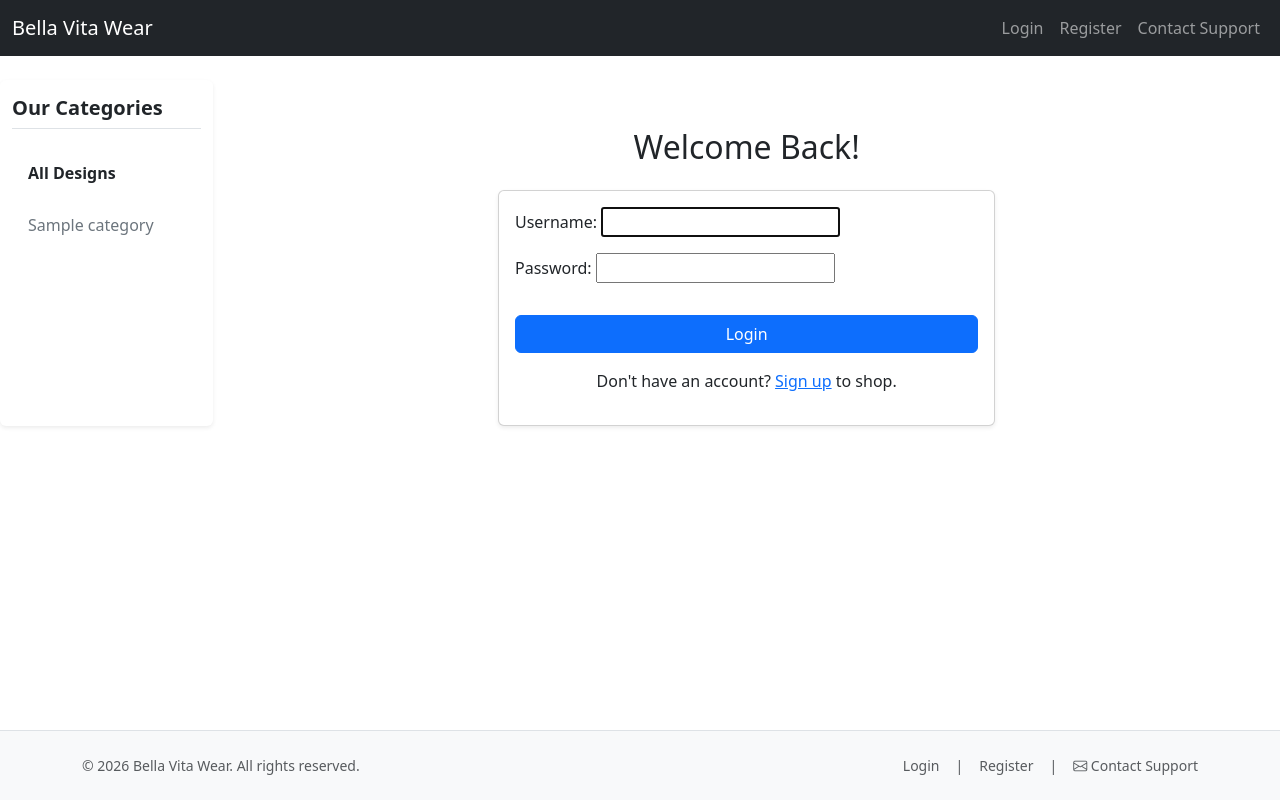
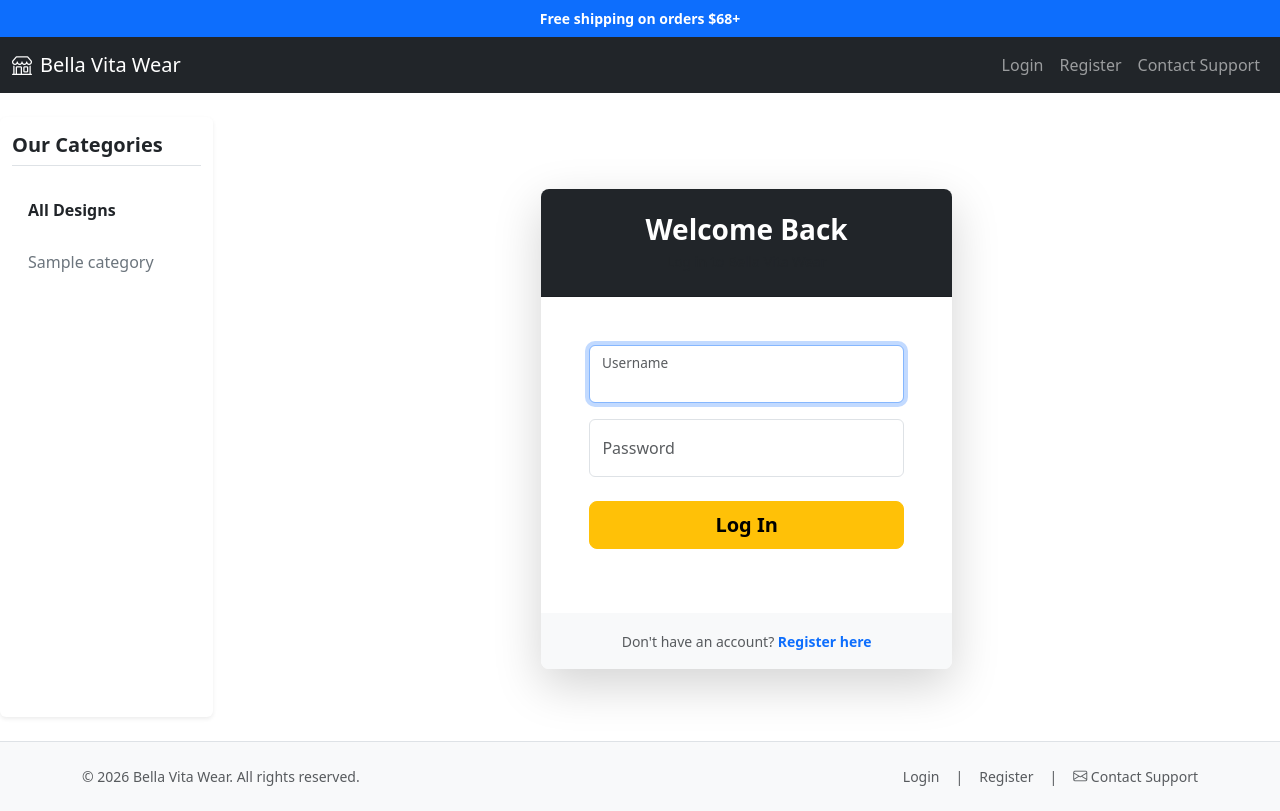
Before and after one commit to BorislavKaradzhov/Bella-Vita-Wear, a Django app: page /accounts/login/ in a window 1280 px wide. Before the commit the page ends 775 px from the top, so only its background shows below. Run offline with Django 5.2, Linux system fonts and the light colour scheme; tables that the repository leaves empty hold one stand-in row (values such as "Sample post"); parts of the project's set-up code (start-up, migrations or seed data) failed here and were passed over.

Commit message:
Improved the visual design on the Login, Register, and Contact Support forms. Added 'Free shipping on orders +' above the navbar.

```diff
--- a/BellaVitaWear/settings.py
+++ b/BellaVitaWear/settings.py
@@ -29,7 +29,7 @@ SECRET_KEY = os.getenv('SECRET_KEY')
 # SECURITY WARNING: don't run with debug turned on in production!
 DEBUG = os.getenv('DEBUG', 'True') == 'True'
 
-ALLOWED_HOSTS = []
+ALLOWED_HOSTS = os.getenv('ALLOWED_HOSTS', 'localhost,127.0.0.1').split(',')
 
 
 # Application definition
@@ -156,8 +156,8 @@ EMAIL_BACKEND = 'django.core.mail.backends.console.EmailBackend'
 DEFAULT_FROM_EMAIL = 'support@bellavitawear.com'
 
 # Celery Configuration Options
-CELERY_BROKER_URL = 'redis://localhost:6379/0'
-CELERY_RESULT_BACKEND = 'redis://localhost:6379/0'
+CELERY_BROKER_URL = os.getenv('REDIS_URL', 'redis://localhost:6379/0')
+CELERY_RESULT_BACKEND = os.getenv('REDIS_URL', 'redis://localhost:6379/0')
 CELERY_ACCEPT_CONTENT = ['application/json']
 CELERY_TASK_SERIALIZER = 'json'
 CELERY_RESULT_SERIALIZER = 'json'
--- a/accounts/forms.py
+++ b/accounts/forms.py
@@ -1,6 +1,6 @@
 from django import forms
 from django.contrib.auth import get_user_model
-from django.contrib.auth.forms import UserCreationForm
+from django.contrib.auth.forms import UserCreationForm, AuthenticationForm
 
 User = get_user_model()
 
@@ -8,6 +8,13 @@ class CustomUserCreationForm(UserCreationForm):
     class Meta(UserCreationForm.Meta):
         model = User
         fields = ('username', 'email', 'phone_number', 'shipping_address')
+
+    def __init__(self, *args, **kwargs):
+        super().__init__(*args, **kwargs)
+        # Loop through every field to apply Bootstrap styling and Floating Label placeholders
+        for field_name, field in self.fields.items():
+            field.widget.attrs['class'] = 'form-control'
+            field.widget.attrs['placeholder'] = field.label
 
 class CustomUserChangeForm(forms.ModelForm):
     class Meta:
@@ -29,12 +36,18 @@ class CustomUserChangeForm(forms.ModelForm):
 
         self.fields['username'].disabled = True
 
-        # Add Bootstrap styling (making the disabled field look grayed out)
-        self.fields['username'].widget.attrs['class'] = 'form-control bg-light'
+        # Add Bootstrap styling and placeholder for the disabled field
+        self.fields['username'].widget.attrs.update({
+            'class': 'form-control bg-light',
+            'placeholder': self.fields['username'].label
+        })
 
         for field_name, field in self.fields.items():
             if field_name != 'username':
                 field.widget.attrs['class'] = 'form-control'
+                # Add placeholder so Floating Labels work on the profile update page too!
+                if field.label:
+                    field.widget.attrs['placeholder'] = field.label
 
     # Implement form-level validations with user-friendly error messages
     def clean_phone_number(self):
@@ -53,3 +66,12 @@ class CustomUserChangeForm(forms.ModelForm):
             return clean_phone
 
         return phone
+
+class CustomLoginForm(AuthenticationForm):
+    def __init__(self, *args, **kwargs):
+        super().__init__(*args, **kwargs)
+
+        # Apply Bootstrap classes and placeholders for floating labels
+        for field_name, field in self.fields.items():
+            field.widget.attrs['class'] = 'form-control'
+            field.widget.attrs['placeholder'] = field.label
--- a/accounts/urls.py
+++ b/accounts/urls.py
@@ -1,6 +1,7 @@
 from django.urls import path, reverse_lazy
 from django.contrib.auth import views as auth_views
 from . import views
+from accounts.forms import CustomLoginForm
 
 urlpatterns = [
     # Custom registration and profile views you will build
@@ -16,7 +17,8 @@ urlpatterns = [
     # Django's built-in authentication views
     path('login/', auth_views.LoginView.as_view(
         template_name='accounts/login.html',
-        redirect_authenticated_user=True
+        redirect_authenticated_user=True,
+        authentication_form=CustomLoginForm
     ), name='login'),
     path('logout/', auth_views.LogoutView.as_view(), name='logout'),
 ]
--- a/templates/accounts/login.html
+++ b/templates/accounts/login.html
@@ -3,19 +3,61 @@
 {% block title %}Login | Bella Vita Wear{% endblock %}
 
 {% block content %}
-<div class="container mt-5">
+<div class="container py-5">
     <div class="row justify-content-center">
-        <div class="col-md-6">
-            <h2 class="mb-4 text-center">Welcome Back!</h2>
-            <div class="card shadow-sm">
-                <div class="card-body">
-                    <form method="post">
+        <div class="col-md-8 col-lg-5">
+
+            <div class="card shadow-lg border-0 rounded-3 mt-4">
+
+                <div class="card-header bg-dark text-white text-center py-4 rounded-top-3">
+                    <h3 class="fw-bold mb-1">Welcome Back</h3>
+                    <p class="small text-muted mb-0">Log in to Bella Vita Wear</p>
+                </div>
+
+                <div class="card-body p-4 p-md-5">
+                    <form method="POST" novalidate>
                         {% csrf_token %}
-                        {{ form.as_p }}
-                        <button type="submit" class="btn btn-primary w-100 mt-3">Login</button>
+
+                        {% if form.non_field_errors %}
+                            <div class="alert alert-danger rounded-3 mb-4 shadow-sm">
+                                {% for error in form.non_field_errors %}
+                                    <p class="mb-0 small fw-bold">{{ error }}</p>
+                                {% endfor %}
+                            </div>
+                        {% endif %}
+
+                        {% for field in form %}
+                            <div class="form-floating mb-3">
+                                {{ field }}
+                                <label for="{{ field.id_for_label }}" class="text-muted">{{ field.label }}</label>
+
+                                {% if field.errors %}
+                                    <div class="invalid-feedback d-block fw-bold small mt-1">
+                                        {% for error in field.errors %}
+                                            <i class="bi bi-exclamation-circle"></i> {{ error }}
+                                        {% endfor %}
+                                    </div>
+                                {% endif %}
+                            </div>
+                        {% endfor %}
+
+                        <div class="d-grid gap-2 mt-4 mb-0">
+                            <button class="btn btn-warning btn-lg fw-bold" type="submit">Log In</button>
+                        </div>
+
+                        {% if request.GET.next %}
+                            <input type="hidden" name="next" value="{{ request.GET.next }}">
+                        {% endif %}
+
                     </form>
-                    <p class="mt-3 text-center">Don't have an account? <a href="{% url 'register' %}">Sign up</a> to shop.</p>
                 </div>
+
+                <div class="card-footer text-center py-3 bg-light rounded-bottom-3 border-0 mt-3">
+                    <span class="small text-muted">
+                        Don't have an account? <a href="{% url 'register' %}" class="text-decoration-none text-primary fw-bold">Register here</a>
+                    </span>
+                </div>
+
             </div>
         </div>
     </div>
--- a/templates/core/contact.html
+++ b/templates/core/contact.html
@@ -29,7 +29,7 @@
                         {% endfor %}
 
                         <div class="d-grid mt-4">
-                            <button type="submit" class="btn btn-primary btn-lg fw-bold">Send Message</button>
+                            <button type="submit" class="btn btn-warning btn-lg fw-bold">Send Message</button>
                         </div>
                     </form>
                 </div>
--- a/templates/partials/_navbar.html
+++ b/templates/partials/_navbar.html
@@ -1,6 +1,12 @@
+<div class="bg-primary text-white text-center py-2 small fw-bold tracking-wide">
+    Free shipping on orders $68+
+</div>
+
 <nav class="navbar navbar-expand-lg navbar-dark bg-dark">
     <div class="container-fluid">
-        <a class="navbar-brand" href="{% url 'design-list' %}">Bella Vita Wear</a>
+        <a class="navbar-brand" href="{% url 'design-list' %}">
+            <i class="bi bi-shop me-2"></i>Bella Vita Wear
+        </a>
         <button class="navbar-toggler" type="button" data-bs-toggle="collapse" data-bs-target="#navbarNav">
             <span class="navbar-toggler-icon"></span>
         </button>
```
Also changed, not shown: templates/accounts/register.html (+50 -9 lines).
